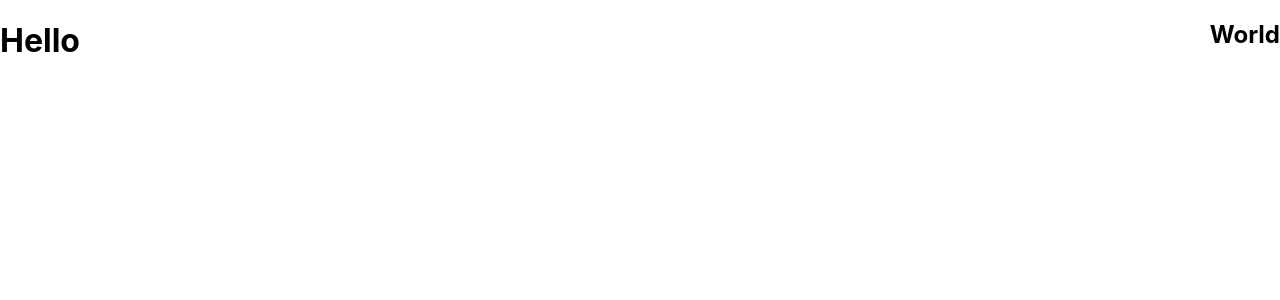
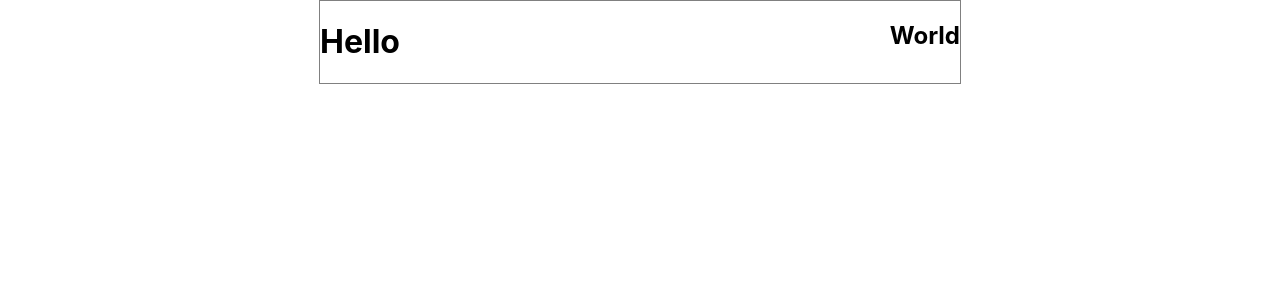
Before and after one commit to Harshita6919/e-learning-portal, a React (Create React App) app: page / in a window 1280 px wide. Shown: the top 300 px of the page. Built offline with nearby package versions, Linux system fonts and the light colour scheme.

Commit message:
second change

```diff
--- a/src/Login.css
+++ b/src/Login.css
@@ -1,4 +1,7 @@
 .main{
     display: flex;
     justify-content: space-between;
+    width: 50%;
+    margin: auto;
+    border: 1px solid grey;
 }
```
